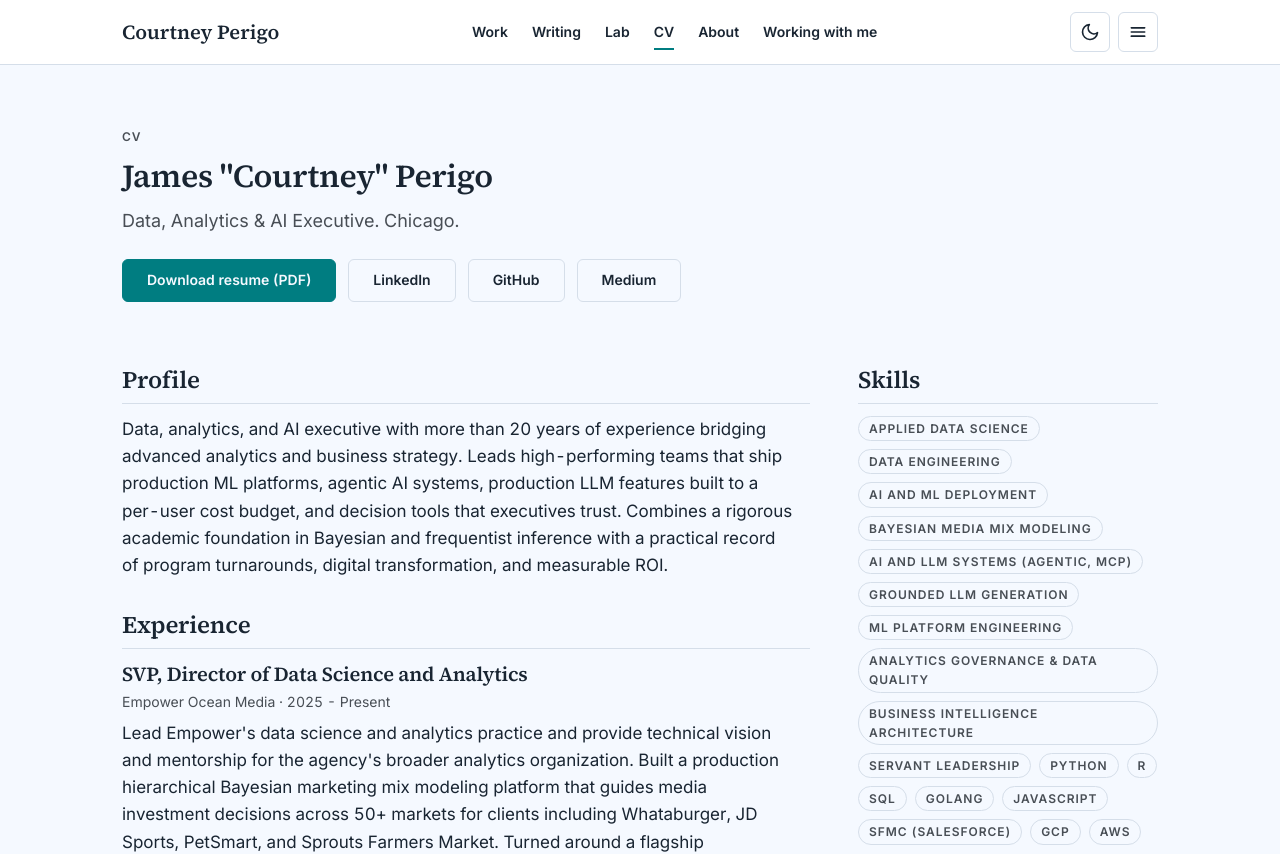
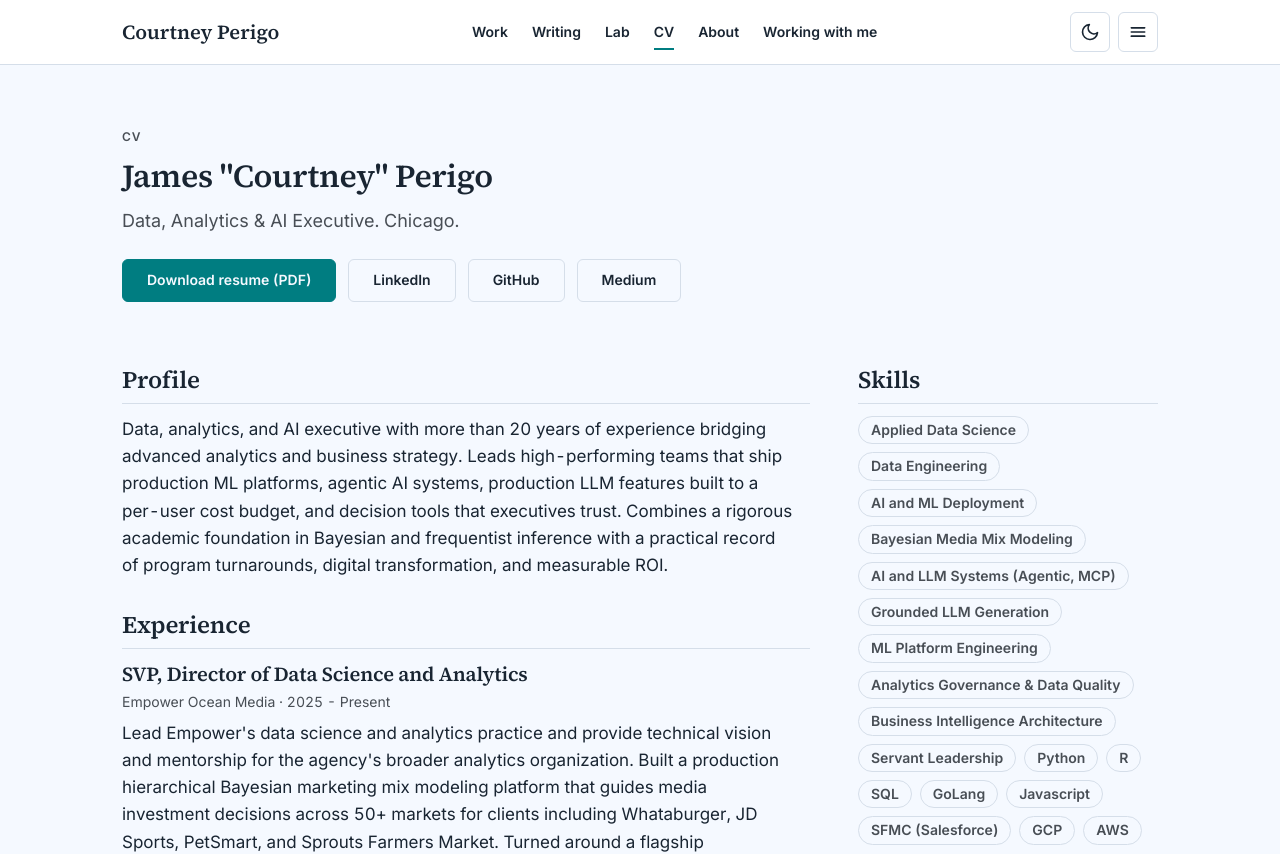
Before and after one commit to agentdanger/courtney-perigo-dotcom, a Vue app in the folder courtney-perigo-dotcom/: page /cv in a window 1280 px wide. Shown: the top 854 px of the page. Built offline with nearby package versions, Linux system fonts and the light colour scheme.

Commit message:
Review fixes: tags sentence case and single-line (CV skills wrapped); news fallback thumbnail on white; news summaries shown as plain text

```diff
--- a/courtney-perigo-dotcom/src/styles/components.css
+++ b/courtney-perigo-dotcom/src/styles/components.css
@@ -317,15 +317,14 @@
 
 .tag {
   display: inline-block;
-  font-size: var(--fs-eyebrow);
-  text-transform: uppercase;
-  letter-spacing: 0.08em;
+  font-size: var(--fs-small);
   font-weight: 600;
   color: var(--muted);
   border: 1px solid var(--border);
   border-radius: 999px;
-  padding: 2px 10px;
+  padding: 2px 12px;
   line-height: 1.6;
+  white-space: nowrap;
 }
 
 /* Chart frame */
--- a/courtney-perigo-dotcom/src/views/News.vue
+++ b/courtney-perigo-dotcom/src/views/News.vue
@@ -26,7 +26,7 @@
 
       <div v-if="!customNewsActive" class="article-list">
         <article v-for="(article, index) in paginatedArticles" :key="index" class="card article">
-          <div class="article-thumb">
+          <div :class="['article-thumb', { 'is-fallback': article._useFallback || article.entry_image.url === fallbackImage }]">
             <img
               :src="article._useFallback ? fallbackImage : article.entry_image.url"
               :style="{ objectFit: (article._useFallback || article.entry_image.url === fallbackImage) ? 'contain' : 'cover' }"
@@ -40,7 +40,7 @@
             <h3>
               <a :href="article.entry_link" target="_blank" rel="noopener noreferrer">{{ article.entry_title }}</a>
             </h3>
-            <p>{{ article.entry_summary }}</p>
+            <p>{{ plainText(article.entry_summary) }}</p>
             <div class="tag-row">
               <button
                 v-for="(tag, i) in visibleTags(article)"
@@ -108,6 +108,14 @@ const visibleTags = (article) =>
     (article.entry_tags || []).filter(tag => !hiddenSchemes.includes(tag.scheme)).slice(0, 4);
 
 const shortTag = (term) => term.split('/').pop().split('|').pop().split('\\').pop();
+
+// Some feeds ship HTML in the summary; show it as text.
+const plainText = (html) => {
+    if (!html) return '';
+    const el = document.createElement('div');
+    el.innerHTML = html;
+    return (el.textContent || '').replace(/\s+/g, ' ').trim();
+};
 
 const toggleTagFilter = (tag) => {
     if (selectedTags.value.includes(tag)) {
@@ -238,6 +246,12 @@ onMounted(() => {
   height: 100%;
 }
 
+/* The fallback is a black silhouette on a transparent background; it needs white behind it in both modes. */
+.article-thumb.is-fallback {
+  background: #FFFFFF;
+  padding: var(--s-2);
+}
+
 .article-body {
   min-width: 0;
 }
```
